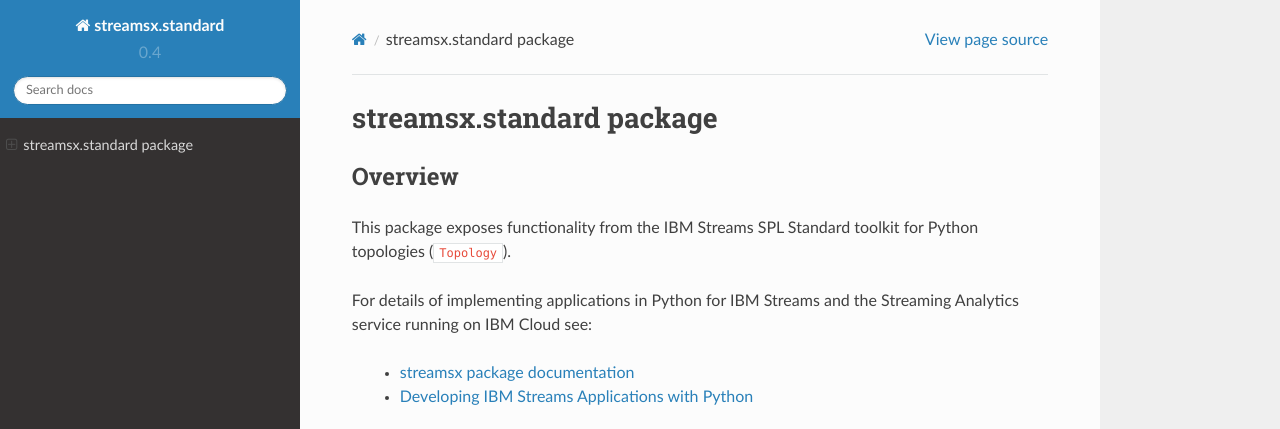
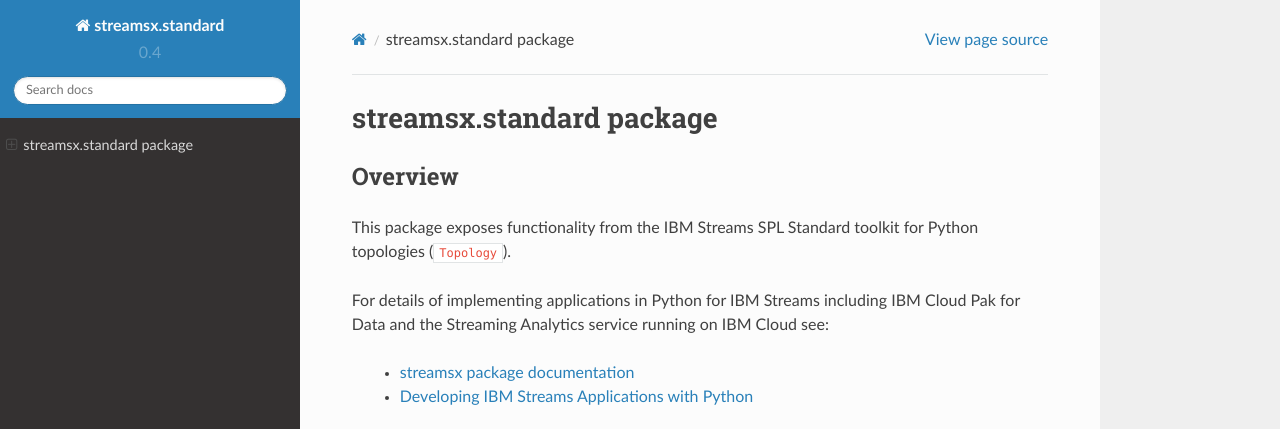
Before and after one commit to IBMStreams/pypi.streamsx.standard, a Sphinx documentation site: the page built from docs/source/index.rst, in a window 1280 px wide, cut to the strip 0-429 px from the top of the page. Built offline with Sphinx 7.4.7 and the Read the Docs theme 2.0.0, drawn with Linux system fonts in a browser that asks for light colours.

Commit message:
resolves #29

```diff
--- a/docs/source/index.rst
+++ b/docs/source/index.rst
@@ -8,10 +8,10 @@
 Standard toolkit for Python topologies (``Topology``).
 
 For details of implementing applications in Python
-for IBM Streams and the Streaming Analytics service
+for IBM Streams including IBM Cloud Pak for Data and the Streaming Analytics service
 running on IBM Cloud see:
 
-  * `streamsx package documentation <http://ibmstreams.github.io/streamsx.topology/doc/releases/latest/pythondoc/index.html>`_
+  * `streamsx package documentation <https://streamsxtopology.readthedocs.io>`_
 
   * `Developing IBM Streams Applications with Python <http://ibmstreams.github.io/streamsx.documentation/docs/python/1.6/python-appapi-devguide/>`_
 
```
